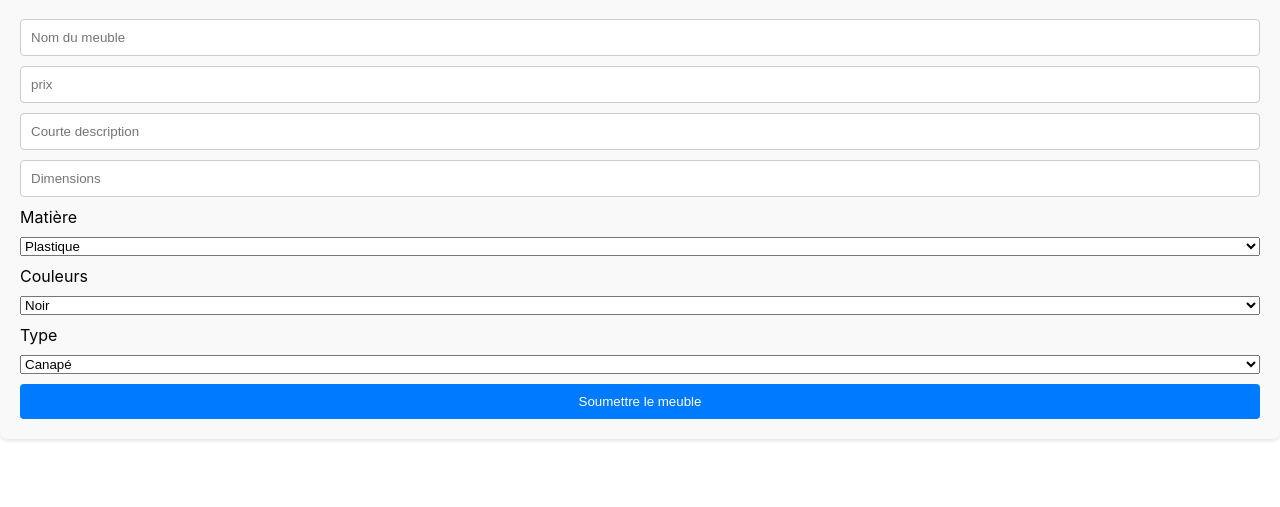
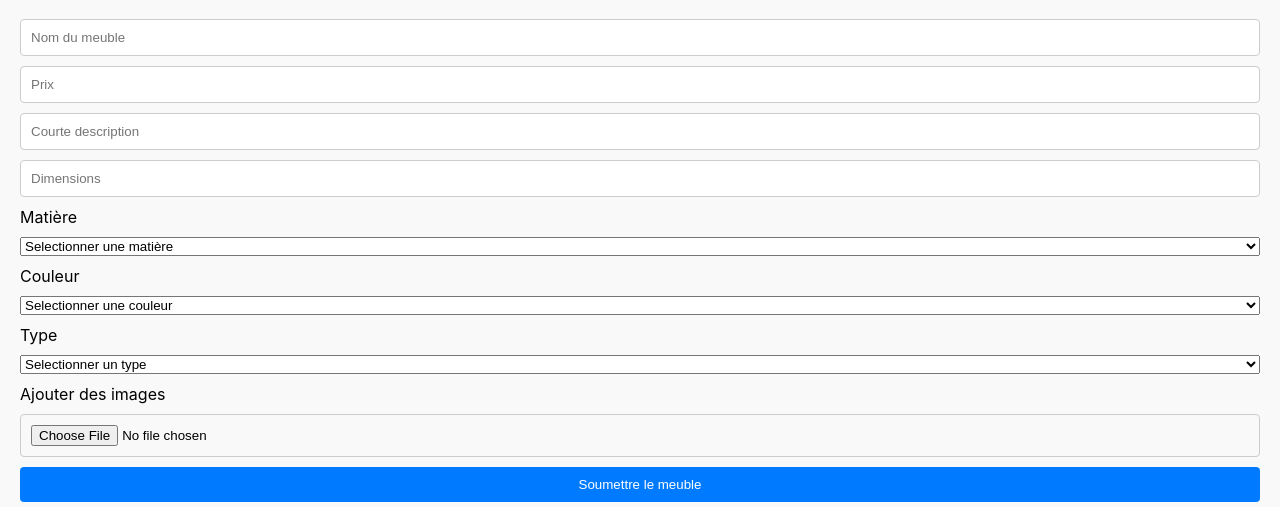
Before and after one commit to adatechschool/projet-collectif-plateforme-de-vente-de-meubles-ventes-de-meubles, a React (Create React App) app in the folder frontmeubles/: page /profil in a window 1280 px wide. Shown: the part 299-806 px from the top of the page. Built offline with nearby package versions, Linux system fonts and the light colour scheme; no server answers.

Commit message:
profile ok v1

```diff
--- a/frontmeubles/src/pages/Profile.js
+++ b/frontmeubles/src/pages/Profile.js
@@ -9,9 +9,7 @@ import axios from 'axios';
 const Profile = () =>{
 
   const [Data, setData] = useState([]);
-  const [newFurniture, setNewFurniture] = useState({ nom: '', prix: '',description:'', dimension: '',matieres:''});
-  const [matieres,setMatieres] = useState('');
-
+  const [newFurniture, setNewFurniture] = useState({ nom: '', prix: '',description:'', dimension: '',matieres:'', couleurs:'', type:''});
 
   useEffect(() => {
     const fetchData = async () => {
@@ -33,24 +31,17 @@ const Profile = () =>{
     console.log(newFurniture);
     console.log(newFurniture.matieres)
     axios.post("/meubles/create", newFurniture)
-    .then(function (response) {
-      console.log(response);
-    })
-    .catch(function (error) {
-      console.log(error);
-    });
+
     // Ici, vous enverriez les données à votre backend ou base de données
     console.log(newFurniture);
     alert('Soumission envoyée !');
     // Réinitialiser le formulaire après la soumission
-    setNewFurniture({ nom: '', prix: '',description:'',dimension:'', matieres:'' });
+    setNewFurniture({ nom: '', prix: '',description:'',dimension:'', matieres:'',couleurs:'',type:'' });
+  };
+  const handleImageChange = (e) => {
+    setNewFurniture({ ...newFurniture, image: e.target.files[0] });
   };
 
-  function test(truc){
-    console.log(truc);
-    console.log(truc.target.value)
-    setNewFurniture({matieres:(truc.target.value)});
-  }
   return (
     <section>
       <h2>Meubles mis en vente</h2>
@@ -70,15 +61,15 @@ const Profile = () =>{
                 type="text"
                 name="nom"
                 placeholder="Nom du meuble"
-                value={newFurniture.name}
+                value={newFurniture.nom}
                 onChange={handleChange}
                 required
               />
               <input
                 type="text"
                 name="prix"
-                placeholder="prix"
-                value={newFurniture.price}
+                placeholder="Prix"
+                value={newFurniture.prix}
                 onChange={handleChange}
                 required
               />
@@ -96,8 +87,10 @@ const Profile = () =>{
               value={newFurniture.dimension}
               onChange={handleChange}
               />
+
               <span>Matière</span>
-              <select value={newFurniture.matieres} onChange={e => test(e)}>
+              <select name="matieres" value = {newFurniture.matieres} onChange={handleChange}>
+                <option defaultValue="select" >Selectionner une matière</option>
                 <option value="Plastique">Plastique</option>
                 <option value="Osier">Osier</option>
                 <option value="Rotin">Rotin</option>
@@ -111,8 +104,9 @@ const Profile = () =>{
                 <option value="MDF">MDF</option>
                 <option value="Bois_de_placage">Bois de placage</option>
               </select>
-              <span>Couleurs</span>
-              <select value={newFurniture.couleurs} onChange={e => setNewFurniture(e.target.value)}>
+              <span>Couleur</span>
+              <select name="couleurs" value={newFurniture.couleurs} onChange={handleChange}>
+                  <option defaultValue="select" >Selectionner une couleur</option>
                   <option value="noir">Noir</option>
                   <option value="pourpre">Pourpre</option>
                   <option value="rouge">Rouge</option>
@@ -131,7 +125,8 @@ const Profile = () =>{
                   <option value="bordeaux">Bordeaux</option>
             </select>
             <span>Type</span>
-            <select value={newFurniture.type} onChange={e => setNewFurniture(e.target.value)}>
+            <select name="type" value={newFurniture.type} onChange={handleChange}>
+                <option defaultValue="select" >Selectionner un type</option>
                 <option value="canape">Canapé</option>
                 <option value="fauteuil">Fauteuil</option>
                 <option value="table">Table</option>
@@ -154,6 +149,8 @@ const Profile = () =>{
                 <option value="meuble_de_salle_de_bain">Meuble de salle de bain</option>
                 <option value="meuble_de_cuisine">Meuble de cuisine</option>
               </select>
+              <span>Ajouter des images</span>
+              <input type="file" name="image" onChange={handleImageChange} />
               <button type="submit">Soumettre le meuble</button>
             </form>
           </div>
```
